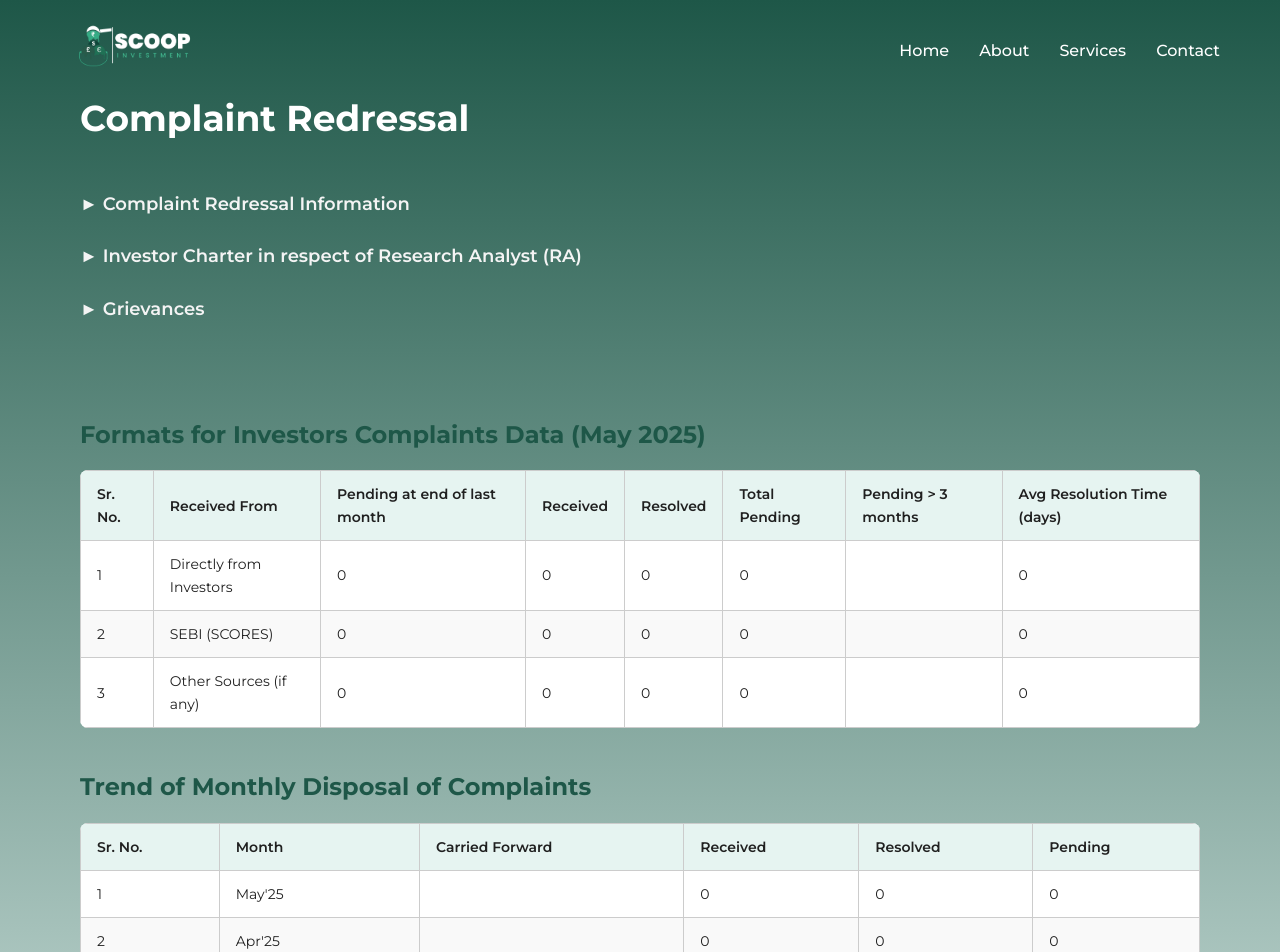
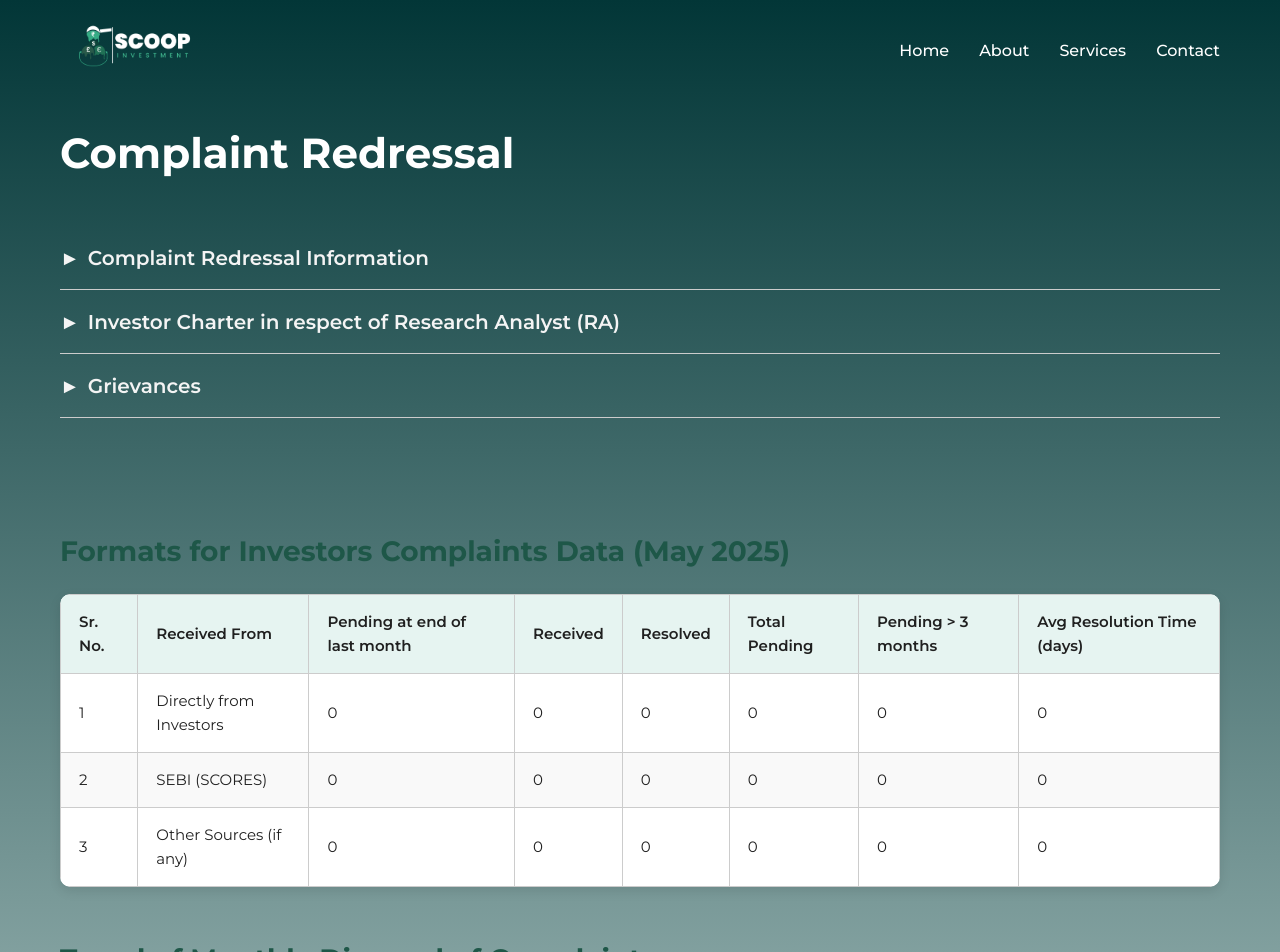
Before and after one commit to masterBranchDevs/ascent, a Next.js app: page /compliance in a window 1280 px wide. Shown: the top 952 px of the page. Built offline with nearby package versions, Linux system fonts and the light colour scheme.

Commit message:
feat: add globals dependency and enhance compliance page styling and functionality

```diff
--- a/package.json
+++ b/package.json
@@ -11,6 +11,7 @@
     "lint": "next lint"
   },
   "dependencies": {
+    "globals": "^16.2.0",
     "next": "^15.3.3",
     "react": "^19.0.0",
     "react-dom": "^19.0.0",
--- a/src/app/compliance/complaince.module.scss
+++ b/src/app/compliance/complaince.module.scss
@@ -1,77 +1,243 @@
 .container {
-  padding: 90px 0 40px;
-  background: linear-gradient(to bottom, #1e5748 0%, #e6f4f1 70%);
-  border-bottom-left-radius: 80px;
-  border-bottom-right-radius: 80px;
+  padding: 120px 0 60px;
+  background: linear-gradient(to bottom, var(--primary-color) 0%, #e6f4f1 70%);
+  border-bottom-left-radius: 100px;
+  border-bottom-right-radius: 100px;
   color: #202020;
+
+  @media (max-width: 768px) {
+    padding: 80px 0 40px;
+    border-bottom-left-radius: 60px;
+    border-bottom-right-radius: 60px;
+  }
 }
 
 .innerContent {
-  max-width: 1200px;
+  max-width: 1400px;
   margin: 0 auto;
-  padding: 0 40px;
+  padding: 0 60px;
+
+  @media (max-width: 768px) {
+    padding: 0 30px;
+  }
+
+  @media (max-width: 480px) {
+    padding: 0 20px;
+  }
 }
 
 .heading {
-  font-size: 36px;
+  font-size: 42px;
   font-weight: 700;
+  margin-bottom: 40px;
+  color: #fff;
+
+  @media (max-width: 768px) {
+    font-size: 32px;
     margin-bottom: 30px;
-  color: #fff;
+  }
+
+  @media (max-width: 480px) {
+    font-size: 26px;
+    margin-bottom: 25px;
+  }
 }
 
 .dropdownWrapper {
+  margin-bottom: 40px;
+
+  @media (max-width: 768px) {
     margin-bottom: 30px;
+  }
 }
 
 .dropdownHeader {
   font-weight: 600;
+  font-size: 20px;
+  cursor: pointer;
+  padding: 15px 0;
+  color: #f4f4f4;
+  transition: color 0.3s ease;
+  border-bottom: 1px solid #ccc;
+  position: relative;
+
+  &:hover {
+    color: #fff;
+  }
+
+  // Arrow animation
+  &::before {
+    content: "►";
+    display: inline-block;
+    margin-right: 8px;
+    transition: transform 0.3s ease;
+  }
+
+  @media (max-width: 768px) {
     font-size: 18px;
-  cursor: pointer;
     padding: 12px 0;
-  color: #f4f4f4;
+  }
+
+  @media (max-width: 480px) {
+    font-size: 16px;
+  }
+}
+
+// Rotate arrow when dropdown is open
+.dropdownHeader[data-open="true"]::before {
+  transform: rotate(90deg);
 }
 
 .dropdownContent {
   background: #e6f4f1;
-  padding: 14px 20px;
+  padding: 0 24px;
+  color: #333;
+  line-height: 1.6;
+  font-size: 16px;
+  overflow: hidden;
+  max-height: 0;
+  opacity: 0;
+  transition: max-height 0.4s ease, opacity 0.3s ease, padding 0.3s ease;
+  border-left: 1px solid #ccc;
+  border-right: 1px solid #ccc;
+  border-bottom: 1px solid #ccc;
+  margin-bottom: 0;
+
+  // Animation when open
+  &.open {
+    max-height: 200px; // Adjust based on content
+    opacity: 1;
+    padding: 18px 24px;
+    margin-bottom: 25px;
+  }
+
+  p {
+    margin: 0;
+  }
+
+  @media (max-width: 768px) {
+    font-size: 15px;
+
+    &.open {
+      padding: 15px 20px;
       margin-bottom: 20px;
-  border-radius: 8px;
-  color: #333;
+    }
+  }
+
+  @media (max-width: 480px) {
+    font-size: 14px;
+
+    &.open {
+      padding: 12px 16px;
+    }
+  }
 }
 
 .tablesSection {
+  padding: 30px 0;
+
+  @media (max-width: 768px) {
     padding: 20px 0;
   }
 
-.tablesSection h2 {
-  font-size: 24px;
+  h2 {
+    font-size: 28px;
     font-weight: 700;
+    margin: 40px 0 20px;
+    color: #1e5748;
+
+    @media (max-width: 768px) {
+      font-size: 22px;
       margin: 30px 0 16px;
-  color: #1e5748;
+    }
+
+    @media (max-width: 480px) {
+      font-size: 20px;
+      margin: 25px 0 14px;
+    }
+  }
+}
+
+.tableWrapper {
+  margin-bottom: 50px;
+  border-radius: 10px;
+  box-shadow: 0 4px 12px rgba(0, 0, 0, 0.1);
+  overflow-x: auto;
+
+  @media (max-width: 1024px) {
+    overflow-x: auto;
+  }
+
+  @media (max-width: 768px) {
+    margin-bottom: 35px;
+  }
 }
 
 .table {
   width: 100%;
   border-collapse: collapse;
   background: #fff;
-  border-radius: 8px;
+  border-radius: 10px;
   overflow: hidden;
-  margin-bottom: 40px;
+  table-layout: auto;
+
+  @media (max-width: 1024px) {
+    min-width: 700px;
   }
 
-.table th,
-.table td {
-  padding: 12px 16px;
+  th,
+  td {
+    padding: 15px 18px;
     border: 1px solid #ccc;
+    font-size: 15px;
+    text-align: left;
+    word-wrap: break-word;
+
+    @media (max-width: 1200px) {
+      padding: 12px 14px;
       font-size: 14px;
-  text-align: left;
     }
 
-.table th {
+    @media (max-width: 768px) {
+      padding: 12px 14px;
+      font-size: 14px;
+      white-space: nowrap;
+    }
+
+    @media (max-width: 480px) {
+      padding: 10px 12px;
+      font-size: 13px;
+    }
+  }
+
+  th {
     background: #e6f4f1;
     font-weight: 600;
+    position: sticky;
+    top: 0;
+    z-index: 1;
   }
 
-.table tr:nth-child(even) {
+  tr:nth-child(even) {
     background: #f9f9f9;
   }
+
+  tr:hover {
+    background: #f0f8f5;
+  }
+}
+
+.note {
+  margin-top: 15px;
+  font-size: 15px;
+  color: #666;
+  line-height: 1.6;
+
+  @media (max-width: 768px) {
+    font-size: 14px;
+  }
+
+  @media (max-width: 480px) {
+    font-size: 13px;
+  }
+}
--- a/src/app/compliance/page.tsx
+++ b/src/app/compliance/page.tsx
@@ -24,11 +24,11 @@ const CompliancePage: React.FC = () => {
           <div
             className={styles.dropdownHeader}
             onClick={() => toggleDropdown(0)}
+            data-open={openDropdown === 0}
           >
-            ► Complaint Redressal Information
+            Complaint Redressal Information
           </div>
-          {openDropdown === 0 && (
-            <div className={styles.dropdownContent}>
+          <div className={`${styles.dropdownContent} ${openDropdown === 0 ? styles.open : ''}`}>
             <p>
               Client's queries/complaints may arise due to lack of understanding
               or a deficiency of service experienced by clients. Deficiency of
@@ -37,44 +37,41 @@ const CompliancePage: React.FC = () => {
               services or due to the attitude of service staff etc.
             </p>
           </div>
-          )}
 
           <div
             className={styles.dropdownHeader}
             onClick={() => toggleDropdown(1)}
+            data-open={openDropdown === 1}
           >
-            ► Investor Charter in respect of Research Analyst (RA)
+            Investor Charter in respect of Research Analyst (RA)
           </div>
-          {openDropdown === 1 && (
-            <div className={styles.dropdownContent}>
+          <div className={`${styles.dropdownContent} ${openDropdown === 1 ? styles.open : ''}`}>
             <p>
               This charter outlines the responsibilities and obligations of
               Research Analysts towards investors, ensuring transparency and
               timely disclosures.
             </p>
           </div>
-          )}
 
           <div
             className={styles.dropdownHeader}
             onClick={() => toggleDropdown(2)}
+            data-open={openDropdown === 2}
           >
-            ► Grievances
+            Grievances
           </div>
-          {openDropdown === 2 && (
-            <div className={styles.dropdownContent}>
+          <div className={`${styles.dropdownContent} ${openDropdown === 2 ? styles.open : ''}`}>
             <p>
               Investors can register grievances related to research reports or
-                recommendations via SEBI’s SCORES platform or through direct
+              recommendations via SEBI's SCORES platform or through direct
               communication.
             </p>
           </div>
-          )}
         </div>
 
-        {/* Tables */}
         <div className={styles.tablesSection}>
           <h2>Formats for Investors Complaints Data (May 2025)</h2>
+          <div className={styles.tableWrapper}>
             <table className={styles.table}>
               <thead>
                 <tr>
@@ -103,8 +100,10 @@ const CompliancePage: React.FC = () => {
                 ))}
               </tbody>
             </table>
+          </div>
 
           <h2>Trend of Monthly Disposal of Complaints</h2>
+          <div className={styles.tableWrapper}>
             <table className={styles.table}>
               <thead>
                 <tr>
@@ -121,7 +120,7 @@ const CompliancePage: React.FC = () => {
                   <tr key={index}>
                     <td>{row.srNo}</td>
                     <td>{row.month}</td>
-                  <td>{row.carriedForward}</td>
+                    <td>{row.carried}</td>
                     <td>{row.received}</td>
                     <td>{row.resolved}</td>
                     <td>{row.pending}</td>
@@ -129,8 +128,9 @@ const CompliancePage: React.FC = () => {
                 ))}
               </tbody>
             </table>
-
+          </div>
           <h2>Trend of Yearly Disposal of Complaints</h2>
+          <div className={styles.tableWrapper}>
             <table className={styles.table}>
               <thead>
                 <tr>
@@ -147,7 +147,7 @@ const CompliancePage: React.FC = () => {
                   <tr key={index}>
                     <td>{row.srNo}</td>
                     <td>{row.year}</td>
-                  <td>{row.carriedForward}</td>
+                    <td>{row.carried}</td>
                     <td>{row.received}</td>
                     <td>{row.resolved}</td>
                     <td>{row.pending}</td>
@@ -156,6 +156,11 @@ const CompliancePage: React.FC = () => {
               </tbody>
             </table>
           </div>
+          <div className={styles.note}>
+            <p>*Inclusive of complaints of previous years resolved in the current year.</p>
+            <p>#Inclusive of complaints pending as on the last day of the year.</p>
+          </div>
+        </div>
       </div>
     </div>
   );
--- a/src/constant/complaintsData.ts
+++ b/src/constant/complaintsData.ts
@@ -1,5 +1,8 @@
+import { ReactNode } from "react";
+
 // Type interfaces (if not yet declared)
 export interface ComplaintData {
+  pendingOver3Months: ReactNode;
   srNo: number;
   receivedFrom: string;
   pendingLastMonth: number;
@@ -39,6 +42,7 @@ export const complaintsData: ComplaintData[] = [
     totalPending: 0,
     pending3Months: 0,
     avgResolutionTime: 0,
+    pendingOver3Months: 0
   },
   {
     srNo: 2,
@@ -49,6 +53,7 @@ export const complaintsData: ComplaintData[] = [
     totalPending: 0,
     pending3Months: 0,
     avgResolutionTime: 0,
+    pendingOver3Months: 0
   },
   {
     srNo: 3,
@@ -59,6 +64,7 @@ export const complaintsData: ComplaintData[] = [
     totalPending: 0,
     pending3Months: 0,
     avgResolutionTime: 0,
+    pendingOver3Months: 0
   },
 ];
 
```
Also changed, not shown: 1 other file (tests, documents, lock files or other folders). Lines whose indentation alone changed are shown as unchanged.
